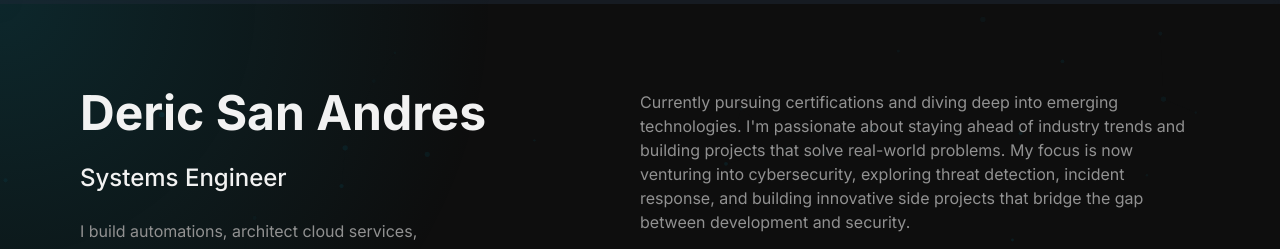
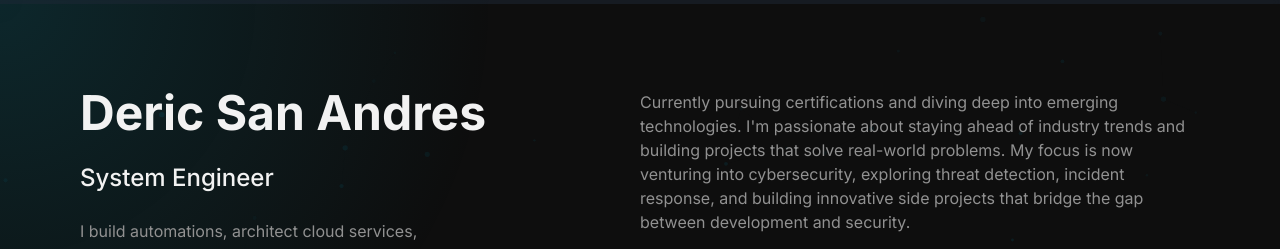
Before and after one commit to dericsanandres/modern-portfolio, a Next.js app: page / in a window 1280 px wide. Shown: the top 249 px of the page. Built offline with nearby package versions, Linux system fonts and the light colour scheme; no server answers.

Commit message:
fix: correct job title from 'Systems Engineer' to 'System Engineer'

```diff
--- a/src/configs/portfolio.ts
+++ b/src/configs/portfolio.ts
@@ -5,7 +5,7 @@ export const portfolioConfig = {
   // Personal Information
   personal: {
     name: 'Deric San Andres',
-    title: 'Systems Engineer',
+    title: 'System Engineer',
     description: 'I build automations, architect cloud services, maintain servers, integrate AI solutions, and deliver seamless CI/CD. Focused on continuous learning and staying ahead of the AI race.',
     email: 'dercsanandres@gmail.com',
     location: 'Manila, Philippines',
```
